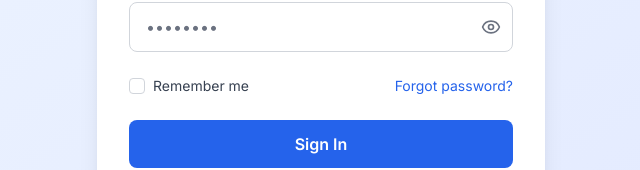
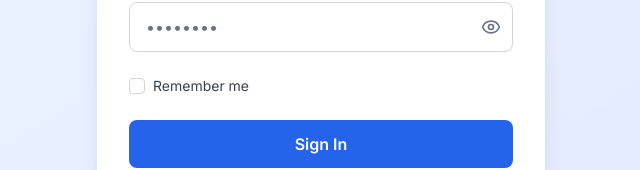
Before and after one commit to Nabeelato/job-tracker-app, a Next.js app: page /auth/login in a window 1280 px wide. Shown: the part 339-509 px from the top of the page, without its empty margins (319-959 px from the left). Built offline with nearby package versions, Linux system fonts and the light colour scheme; no server answers.

Commit message:
Fix: Remove forgot-password link (feature not implemented) and map User to user in timeline API

```diff
--- a/src/app/auth/login/page.tsx
+++ b/src/app/auth/login/page.tsx
@@ -133,12 +133,13 @@ export default function LoginPage() {
                   Remember me
                 </span>
               </label>
-              <Link
+              {/* Forgot password feature not yet implemented */}
+              {/* <Link
                 href="/auth/forgot-password"
                 className="text-blue-600 hover:text-blue-700 dark:text-blue-400 dark:hover:text-blue-300"
               >
                 Forgot password?
-              </Link>
+              </Link> */}
             </div>
 
             {/* Submit Button */}
```
